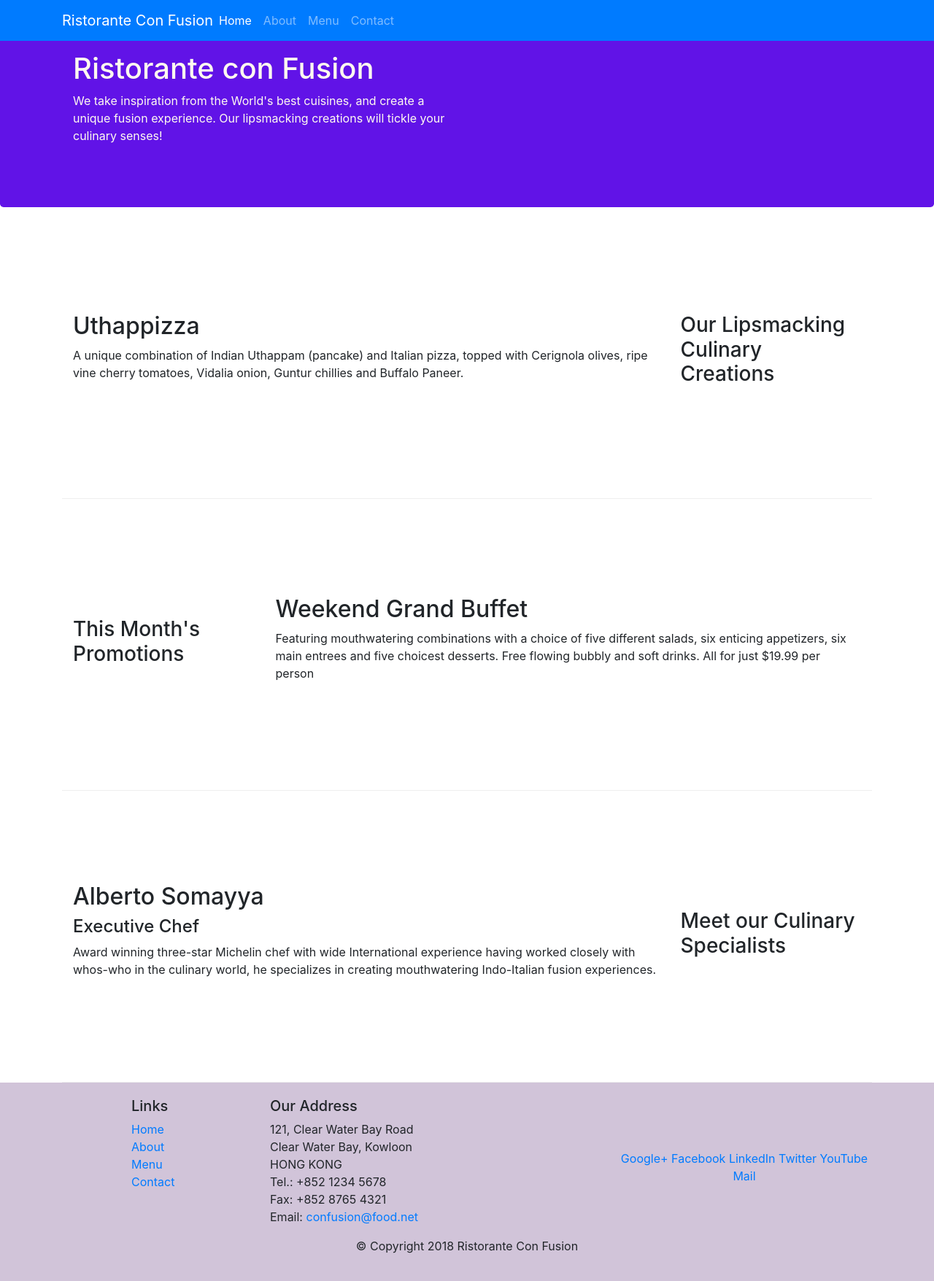
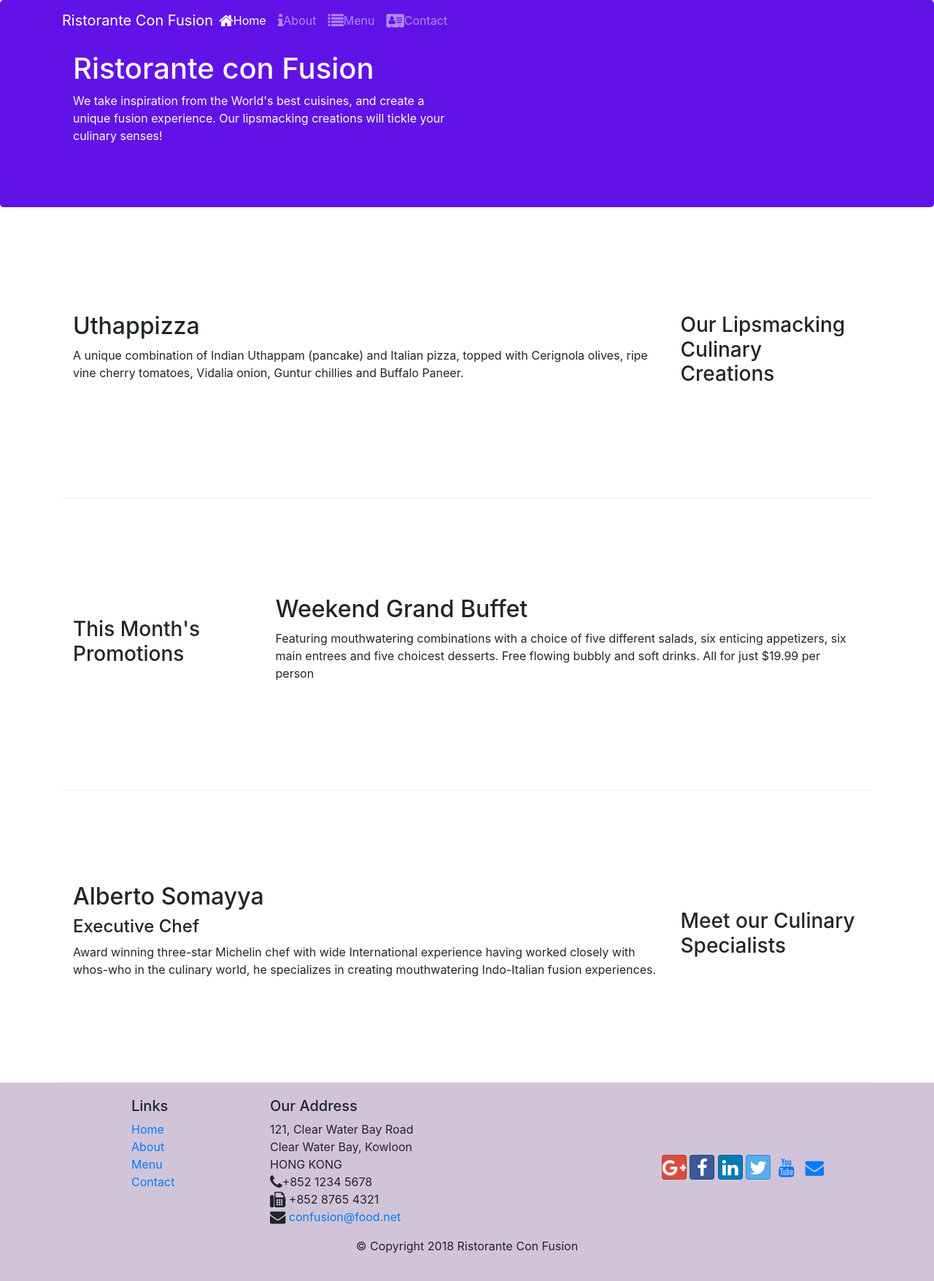
Before and after one commit to SchrOdinger11/webDevPractice, a website: page index.html in a window 1280 px wide. Shown: the whole page at 73% size. Drawn offline with nearby package versions, Linux system fonts and the light colour scheme.

Commit message:
font awesome icons

```diff
--- a/index.html
+++ b/index.html
@@ -11,12 +11,13 @@
         <link rel="stylesheet" href="node_modules/bootstrap/dist/css/bootstrap.min.css">
         <!--Linking CSS files-->
         <link rel="stylesheet" href="css/styles.css">
-
+        <link rel="stylesheet" href="node_modules/font-awesome/css/font-awesome.min.css">
+        <link rel="stylesheet" href="node_modules/bootstrap-social/bootstrap-social.css">
     <title>Ristorante Con Fusion</title>
 </head>
 
 <body>
-<nav class="navbar navbar-dark navbar-expand-sm bg-primary fixed-top">
+<nav class="navbar navbar-dark navbar-expand-sm  fixed-top">
     <div class="container">
         <button class="navbar-toggler" type="button" data-toggle="collapse" data-target="#Navbar">
             <span class="navbar-toggler-icon"></span>
@@ -24,10 +25,10 @@
     <a class="navbar-brand mr-auto" href="#"> Ristorante Con Fusion</a>
     <div class="collapse navbar-collapse" id="Navbar">
         <ul class="navbar-nav mr-auto ">
-            <li class="nav-item active"><a class="nav-link" href="#">Home</a></li>
-            <li class="nav-item"><a class="nav-link" href="./aboutus.html">About</a></li>
-            <li class="nav-item"><a class="nav-link" href="#">Menu</a></li>
-            <li class="nav-item"><a class="nav-link" href="#">Contact</a></li>
+            <li class="nav-item active"><a class="nav-link" href="#"><span class="fa fa-home fa-lg"></span>Home</a></li>
+            <li class="nav-item"><a class="nav-link" href="./aboutus.html"><span class="fa fa-info fa-lg"></span>About</a></li>
+            <li class="nav-item"><a class="nav-link" href="#"><span class="fa fa-list fa-lg"></span>Menu</a></li>
+            <li class="nav-item"><a class="nav-link" href="#"><span class="fa fa-address-card fa-lg"></span>Contact</a></li>
 
         </ul>
     </div>
@@ -88,7 +89,7 @@
                     <h5>Links</h5>
                     <ul class ="list-unstyled">
                         <li><a href="#">Home</a></li>
-                        <li><a href="#">About</a></li>
+                        <li><a href="./aboutus.html">About</a></li>
                         <li><a href="#">Menu</a></li>
                         <li><a href="#">Contact</a></li>
                     </ul>
@@ -99,19 +100,19 @@
 		              121, Clear Water Bay Road<br>
 		              Clear Water Bay, Kowloon<br>
 		              HONG KONG<br>
-		              Tel.: +852 1234 5678<br>
-		              Fax: +852 8765 4321<br>
-		              Email: <a href="mailto:confusion@food.net">confusion@food.net</a>
+		              <i class="fa fa-phone fa-lg"> </i>+852 1234 5678<br>
+		              <i class="fa fa-fax fa-lg"> </i> +852 8765 4321<br>
+		              <i class="fa fa-envelope fa-lg"> </i> <a href="mailto:confusion@food.net">confusion@food.net</a>
 		           </address>
                 </div>
                 <div class="col-12 col-sm-4 align-self-center">
                     <div class="text-center" >
-                        <a href="http://google.com/+">Google+</a>
-                        <a href="http://www.facebook.com/profile.php?id=">Facebook</a>
-                        <a href="http://www.linkedin.com/in/">LinkedIn</a>
-                        <a href="http://twitter.com/">Twitter</a>
-                        <a href="http://youtube.com/">YouTube</a>
-                        <a href="mailto:">Mail</a>
+                        <a class=" btn btn-social-icon btn-google" href="http://google.com/+"><i class="fa fa-google-plus fa-lg"></i></a>
+                        <a class=" btn btn-social-icon btn-facebook" href="http://www.facebook.com/profile.php?id="><i class="fa fa-facebook fa-lg"></i></a>
+                        <a class=" btn btn-social-icon btn-linkedin" href="http://www.linkedin.com/in/"><i class="fa fa-linkedin fa-lg"></i></a>
+                        <a class=" btn btn-social-icon btn-twitter" href="http://twitter.com/"><i class="fa fa-twitter fa-lg"></i></a>
+                        <a class=" btn btn-social-icon btn-youtube" href="http://youtube.com/"><i class="fa fa-youtube fa-lg"></i></a>
+                        <a class=" btn btn-social-icon" href="mailto:"><i class="fa fa-envelope fa-lg"></i></a>
                     </div>
                 </div>
            </div>
--- a/package.json
+++ b/package.json
@@ -15,6 +15,8 @@
   },
   "dependencies": {
     "bootstrap": "^4.0.0",
+    "bootstrap-social": "^5.1.1",
+    "font-awesome": "^4.7.0",
     "jquery": "^3.1.1",
     "popper.js": "^1.12.9"
   }
```
Also changed, not shown: aboutus.html (+15 -14 lines), 1 other file.
